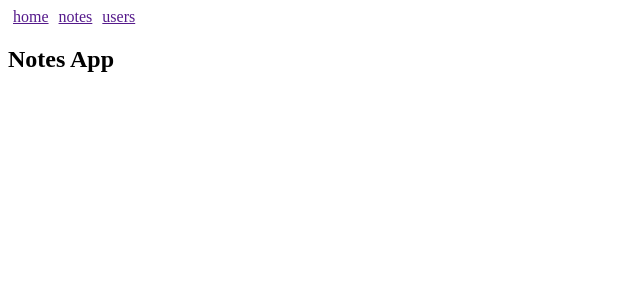
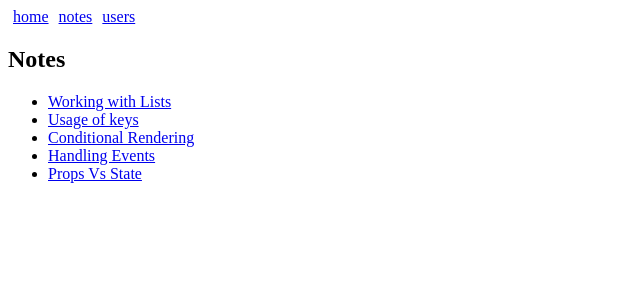
Before and after one commit to githubscientist/react-b47-b48, a React (Vite) app: page /notes in a window 1280 px wide. Shown: the top 300 px of the page, without its empty margins (0-640 px from the left). Built offline with nearby package versions, Linux system fonts and the light colour scheme.

Commit message:
url params

```diff
--- a/package.json
+++ b/package.json
@@ -11,7 +11,8 @@
   },
   "dependencies": {
     "react": "^18.2.0",
-    "react-dom": "^18.2.0"
+    "react-dom": "^18.2.0",
+    "react-router-dom": "^6.16.0"
   },
   "devDependencies": {
     "@types/react": "^18.2.15",
--- a/src/App.jsx
+++ b/src/App.jsx
@@ -1,41 +1,31 @@
-import React, { useState } from 'react';
+import React from 'react'
+import { Link, Route, BrowserRouter as Router, Routes } from 'react-router-dom';
 import Home from './components/Home';
 import Notes from './components/Notes';
 import Users from './components/Users';
+import Note from './components/Note';
 
-function App() {
-
-  const [page, setPage] = useState('home');
-
-  const toPage = (page) => (event) => {
-    event.preventDefault();
-    setPage(page);
-  }
+function App({notes}) {
 
   const padding = {
-    padding: 5
-  }
-
-  const content = () => {
-    if (page === 'home') {
-      return <Home />
-    } else if (page === 'notes') {
-      return <Notes />
-    } else if (page === 'users') {
-      return <Users />
-    }
+    padding: 5,
   }
 
   return (
-    <div>
+    <Router>
       <div>
-        <a href='' onClick={toPage('home')} style={padding}>home</a>
-        <a href='' onClick={toPage('notes')} style={padding}>notes</a>
-        <a href='' onClick={toPage('users')} style={padding}>users</a>
+        <Link to="/" style={padding}>home</Link>
+        <Link to="/notes" style={padding}>notes</Link>
+        <Link to="/users" style={padding}>users</Link>
       </div>
 
-      {content()}
-    </div>
+      <Routes>
+        <Route path='/' element={<Home />} />
+        <Route path='/notes' element={<Notes notes={ notes } />} />
+        <Route path='/users' element={<Users />} />
+        <Route path='/notes/:noteid' element={<Note notes={ notes } /> } />
+      </Routes>
+    </Router>
   )
 }
 
--- /dev/null
+++ b/src/components/Note.jsx
@@ -0,0 +1,18 @@
+import React from 'react'
+import { useParams } from 'react-router-dom';
+
+function Note({ notes }) {
+    const id = useParams().noteid;
+    // console.log(id);
+
+    // get the note object of that id
+    const note = notes.find(n => n.id === Number(id));
+
+  return (
+      <div>
+          <h2>{ note.content }</h2>
+    </div>
+  )
+}
+
+export default Note;
--- a/src/components/Notes.jsx
+++ b/src/components/Notes.jsx
@@ -1,9 +1,18 @@
 import React from 'react'
+import { Link } from 'react-router-dom';
 
-function Notes() {
+function Notes({ notes }) {
+    console.log(notes);
   return (
       <div>
           <h2>Notes</h2>
+          <ul>
+              {
+                  notes.map(note => {
+                      return <li key={note.id}><Link to={`/notes/${note.id}`}>{ note.content }</Link></li>
+                  })
+              }
+          </ul>
     </div>
   )
 }
--- a/src/main.jsx
+++ b/src/main.jsx
@@ -1,6 +1,7 @@
 import React from 'react';
 import ReactDOM from 'react-dom/client';
 import App from './App.jsx';
+
 // import 'bootstrap/dist/css/bootstrap.min.css';
 // import "bootstrap-icons/font/bootstrap-icons.css";
 
@@ -33,4 +34,4 @@
     }
 ];
 
-ReactDOM.createRoot(document.getElementById('root')).render(<App />);
+ReactDOM.createRoot(document.getElementById('root')).render(<App notes={ notes } />);
```
Also changed, not shown: 1 other file (tests, documents, lock files or other folders).
